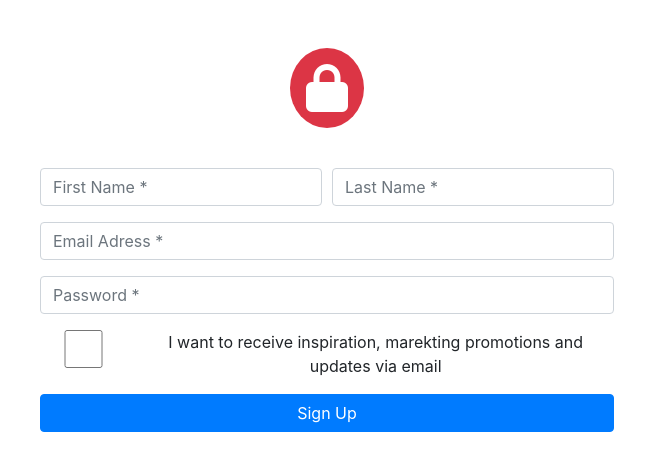
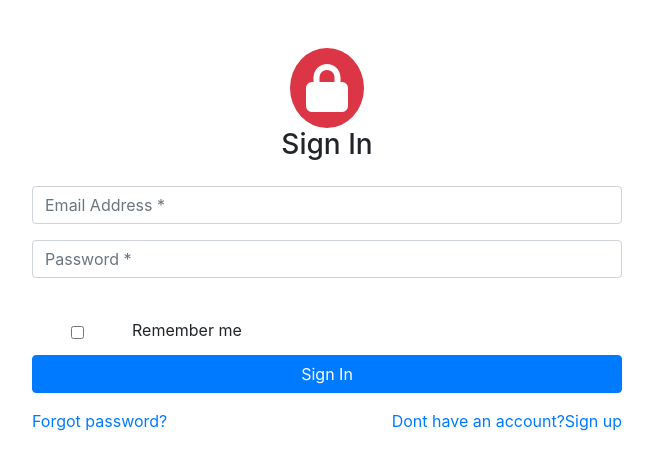
Before and after one commit to Nemanjavit/users-crud, a React (Create React App) app in the folder users-crud/: page /signin in a window 1280 px wide. Shown: the top 470 px of the page, without its empty margins (313-966 px from the left). Built offline with nearby package versions, Linux system fonts and the light colour scheme.

Commit message:
sign in page done

```diff
--- a/users-crud/src/App.js
+++ b/users-crud/src/App.js
@@ -1,12 +1,17 @@
 import React from "react";
 import "./App.css";
 import SignUpPage from "./components/SignUpPage";
+import SignInPage from "./components/SignInPage";
+import { BrowserRouter as Router, Switch, Route } from "react-router-dom";
 
 function App() {
   return (
-    <div className="App">
-      <SignUpPage />
-    </div>
+    <Router>
+      <div className="App">
+        <Route path="/signup" component={SignUpPage} />
+        <Route path="/signin" component={SignInPage} />
+      </div>
+    </Router>
   );
 }
 
--- a/users-crud/src/components/Input.js
+++ b/users-crud/src/components/Input.js
@@ -2,7 +2,6 @@ import React from "react";
 
 const Input = (props) => {
   return (
-    <div>
     <input
       required
       type={props.type}
@@ -11,7 +10,6 @@ const Input = (props) => {
       onChange={props.changehandler}
       value={props.inputValue}
     />
-    </div>
   );
 };
 
--- /dev/null
+++ b/users-crud/src/components/SignInPage.js
@@ -0,0 +1,79 @@
+import React, { useState } from "react";
+import Input from "./Input";
+import Button from "./Button";
+import { Link } from "react-router-dom";
+
+const SignInPage = () => {
+  const [login, setLogin] = useState({
+    email: "",
+    password: "",
+    rememberMe: false,
+  });
+  const submitHandler = (e) => {
+    e.preventDefault();
+    console.log(login);
+  };
+  return (
+    <div className="container">
+      <div className="py-5">
+        <div className="row justify-content-center">
+          <div className="bg-danger rounded-circle">
+            <i className="fas fa-lock fa-3x p-3 text-white"></i>
+          </div>
+        </div>
+        <h3>Sign In</h3>
+        <div className="row">
+          <form className="mx-auto" onSubmit={submitHandler}>
+            <div className="form-row my-3 justify-content-center">
+              <div className="col-12">
+                <Input
+                  type="email"
+                  placeholder="Email Address *"
+                  changehandler={(e) =>
+                    setLogin({ ...login, email: e.target.value })
+                  }
+                />
+              </div>
+              <div className="col-12 m-3">
+                <Input
+                  type="password"
+                  placeholder="Password *"
+                  changehandler={(e) =>
+                    setLogin({ ...login, password: e.target.value })
+                  }
+                />
+              </div>
+            </div>
+            <div className="form-row ">
+              <div className="col-2 justify-content-start">
+                <input
+                  className="my-3"
+                  type="checkbox"
+                  onChange={(e) => setLogin({ rememberMe: true })}
+                />
+              </div>
+              <div className="col-8 text-left">
+                <p className="my-2">Remember me</p>
+              </div>
+            </div>
+            <Button name="Sign In" type="submit" />
+            <div className="form-row py-3">
+              <div className="col-6 text-left">
+                <Link to="/">
+                  <span>Forgot password?</span>
+                </Link>
+              </div>
+              <div className="col-6 text-right">
+                <Link to="/signup">
+                  <span>Dont have an account?Sign up</span>
+                </Link>
+              </div>
+            </div>
+          </form>
+        </div>
+      </div>
+    </div>
+  );
+};
+
+export default SignInPage;
--- a/users-crud/src/components/SignUpPage.js
+++ b/users-crud/src/components/SignUpPage.js
@@ -1,6 +1,7 @@
 import React, { useState } from "react";
 import Input from "./Input";
 import Button from "./Button";
+import { Link } from "react-router-dom";
 
 const SignUpPage = () => {
   const [name, setName] = useState({
@@ -23,6 +24,7 @@ const SignUpPage = () => {
             <i className="fas fa-lock fa-3x p-3 text-white"></i>
           </div>
         </div>
+        <h3>Sign up page</h3>
         <div className="row">
           <form className="mx-auto my-4" onSubmit={submitHandler}>
             <div className="form-row my-3 justify-content-center">
@@ -67,9 +69,10 @@ const SignUpPage = () => {
             </div>
             <div className="form-row justify-content-between">
               <div className="col-2">
-                <Input
+                <input
+                  className="my-2"
                   type="checkbox"
-                  changehandler={(e) => setName({ ...name, checkbox: true })}
+                  onChange={(e) => setName({ ...name, checkbox: true })}
                 />
               </div>
               <div className="col-10">
@@ -80,6 +83,11 @@ const SignUpPage = () => {
               </div>
             </div>
             <Button name="Sign Up" type="submit" />
+            <div className="form-row justify-content-end py-3">
+              <Link to="/signin">
+                <span>Already have an account?Sign in</span>
+              </Link>
+            </div>
           </form>
         </div>
       </div>
```
Lines whose indentation alone changed are shown as unchanged.
